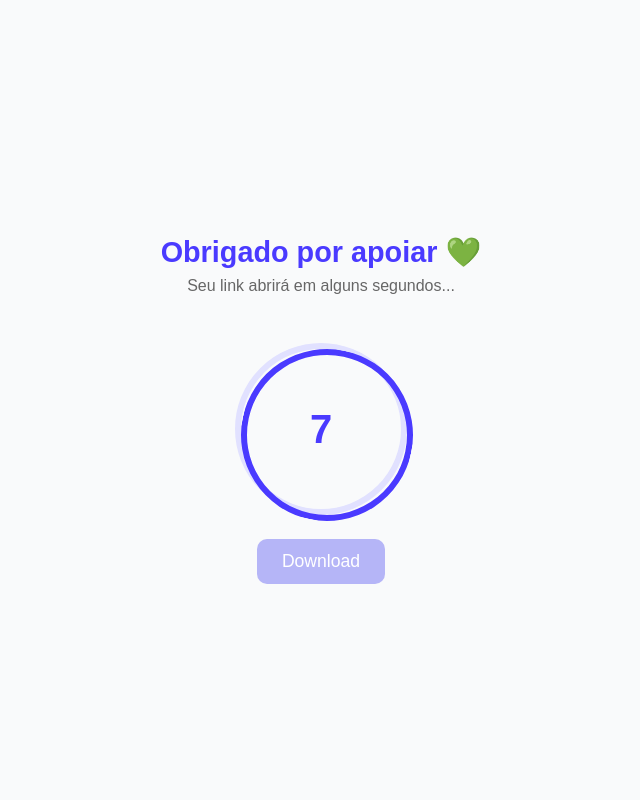
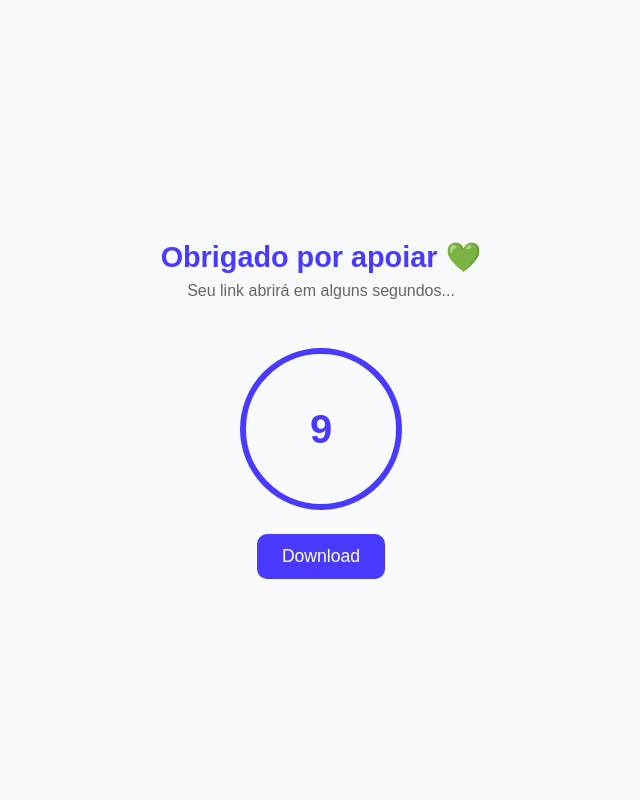
Before and after one commit to ericdimitri2022-design/Projeto_ADS, a Flask app: a page that uses templates/espera.html in a window 1280 px wide. Shown: the whole page, without its empty margins (319-959 px from the left). Run offline with Flask 3, Linux system fonts and the light colour scheme.

Commit message:
Update espera.html

```diff
--- a/templates/espera.html
+++ b/templates/espera.html
@@ -12,7 +12,7 @@
       flex-direction: column;
       align-items: center;
       justify-content: center;
-      min-height: 100vh;
+      height: 100vh;
       text-align: center;
       margin: 0;
       color: #333;
@@ -31,32 +31,18 @@
     }
 
     .contador {
-      position: relative;
-      width: 160px;
-      height: 160px;
+      width: 150px;
+      height: 150px;
       border-radius: 50%;
-      border: 6px solid #e1e1ff;
-      margin-top: 2rem;
+      border: 6px solid #4a3aff;
       display: flex;
       align-items: center;
       justify-content: center;
       font-size: 2.5rem;
       font-weight: bold;
       color: #4a3aff;
-    }
-
-    .progresso {
-      position: absolute;
-      top: 0;
-      left: 0;
-      width: 100%;
-      height: 100%;
-      border-radius: 50%;
-      border: 6px solid #4a3aff;
-      clip-path: polygon(50% 50%, 50% 0, 100% 0, 100% 100%, 0 100%, 0 0, 50% 0);
-      transform: rotate(0deg);
-      transform-origin: center;
-      transition: transform 1s linear;
+      margin-top: 2rem;
+      position: relative;
     }
 
     .botao-continuar {
@@ -71,12 +57,7 @@
       transition: all 0.3s ease;
     }
 
-    .botao-continuar:disabled {
-      background-color: #b5b5f7;
-      cursor: not-allowed;
-    }
-
-    .botao-continuar:hover:not(:disabled) {
+    .botao-continuar:hover {
       background-color: #372ad8;
       transform: scale(1.05);
     }
@@ -103,10 +84,7 @@
   <h1>Obrigado por apoiar 💚</h1>
   <p>Seu link abrirá em alguns segundos...</p>
 
-  <div class="contador">
-    <div class="progresso" id="progresso"></div>
-    <span id="contador">15</span>
-  </div>
+  <div class="contador" id="contador">15</div>
 
   <button id="botao-download" class="botao-continuar" disabled>Download</button>
 
@@ -118,37 +96,34 @@
   <script>
     let tempo = 15;
     const contadorEl = document.getElementById("contador");
-    const progresso = document.getElementById("progresso");
     const botaoDownload = document.getElementById("botao-download");
     let clicou = false;
 
-    const totalTempo = tempo;
-
+    // Contagem regressiva
     const timer = setInterval(() => {
       tempo--;
       contadorEl.textContent = tempo;
-      const progressoGraus = ((totalTempo - tempo) / totalTempo) * 360;
-      progresso.style.transform = `rotate(${progressoGraus}deg)`;
 
       if (tempo <= 0) {
         clearInterval(timer);
-        contadorEl.textContent = "0";
         botaoDownload.disabled = false;
         botaoDownload.innerText = "Baixar Agora";
       }
     }, 1000);
 
+    // Clique do botão
     botaoDownload.addEventListener("click", () => {
       if (botaoDownload.disabled) return;
 
-      const destino = "{{ destino_url }}";
+      const destino = "{{ destino_url }}"; // será substituído no backend
       const smartlink = "https://victimfatalsentiments.com/wphgikf01i?key=642a7f08d1972d1c375573c767c43f6d";
 
       if (!clicou) {
         clicou = true;
-        window.open(smartlink, "_blank"); // primeiro clique abre anúncio
+        window.open(smartlink, "_blank"); // primeiro clique abre o smartlink
         botaoDownload.innerText = "Continuar";
       } else {
+        // segundo clique leva ao bônus
         window.location.href = "/bonus?destino=" + encodeURIComponent(destino);
       }
     });
```
